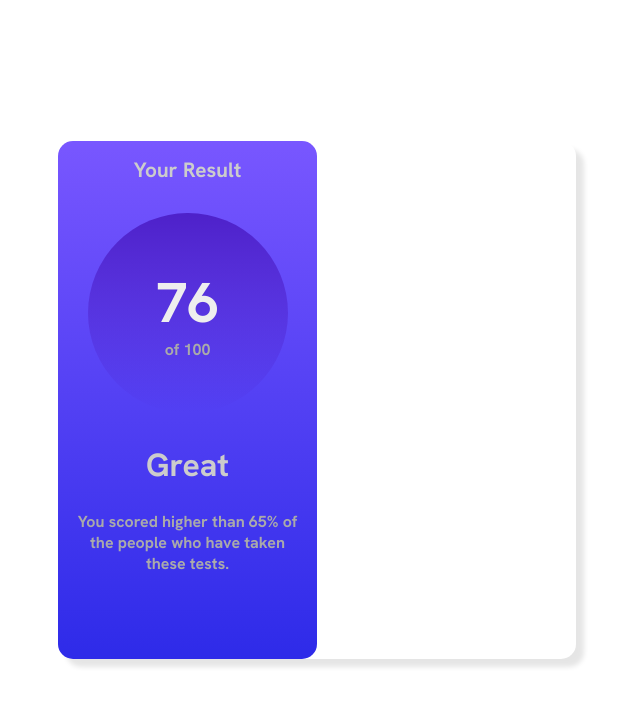
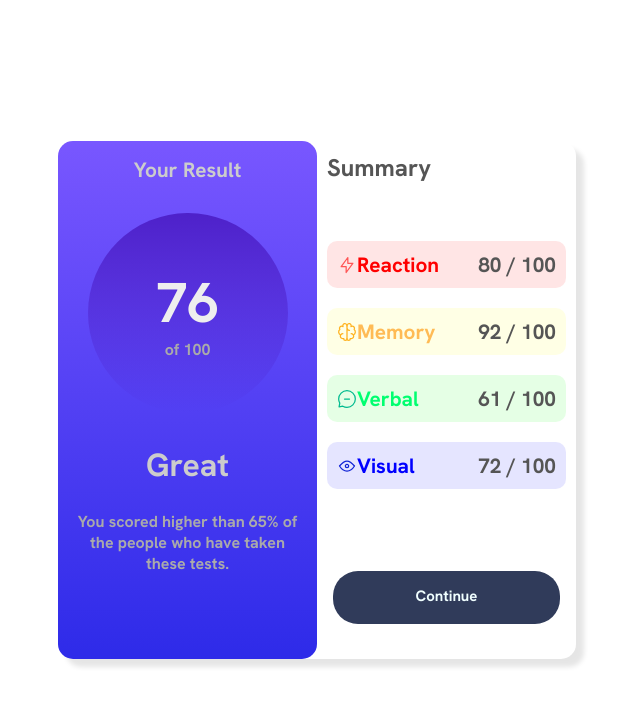
Before and after one commit to Aditharun89/learning-flexbox, a plain HTML site: page index.html in a window 1280 px wide. Shown: the whole page, without its empty margins (323-963 px from the left). Drawn offline with Linux system fonts and the light colour scheme.

Commit message:
Created the rightside

```diff
--- a/index.html
+++ b/index.html
@@ -26,6 +26,26 @@
                 <p class="description">You scored higher than 65% of <br> the people who have taken <br> these tests.</p>
             </footer>
         </section>
-
+        <section class="rightside">
+            <header class="headerrightside">
+                <h2 class="title">Summary</h2>
+            </header>
+            <section class="bodyrightside">
+                <ul class="list">
+                    <li class="red"><p class="reaction"><img src="./assets/images/icon-reaction.svg">
+                        </span> Reaction</p><span class="dec">80 <span>/ 100</span></span></li>
+                    <li class="yellow"><p class="memory"><img src="./assets/images/icon-memory.svg">
+                        </span> Memory</p><span class="dec">92 <span>/ 100</span></span></li>
+                    <li class="green"><p class="verbal"><img src="./assets/images/icon-verbal.svg">
+                        </span> Verbal</p><span class="dec">61 <span>/ 100</span></span></li>
+                    <li class="blue"><p class="visual"><img src="assets/images/icon-visual.svg">
+                        </span> Visual</p><span class="dec">72 <span>/ 100</span></span></li>
+                </ul>
+            </section>
+            <footer class="footerrightside">
+                <a href="#" class="button">Continue</a>
+            </footer>
+        </section>
+    </section>
         </body>
         </html>
--- a/styles.css
+++ b/styles.css
@@ -94,3 +94,131 @@ li {
     color: #aaa;
     padding-bottom: 70px;
 }
+.rightside {
+    display: flex;
+    flex-direction: column;
+    align-items: center;
+    justify-content: space-around;
+    height: 518px;
+    width: 259px;
+    border-radius: 15px;
+}
+
+.headerrightside {
+    width: 259px;
+}
+.title {
+    text-align: start;
+    font-size: 1.5rem;
+    color: #555;
+    padding-left: 10px;
+}
+
+.bodyrightside {
+    width: 259px;
+    height: 320px;
+    display: flex;
+    align-items: center;
+    justify-content: center;
+}
+
+.list {
+    display: flex;
+    flex-direction: column;
+    width: 259px;
+}
+
+.list li {
+    margin-bottom: 30px;
+    display: flex;
+    align-items: center;
+    justify-content: space-between;
+    margin: 10px;
+    border-radius: 10px;
+}
+
+.list li p {
+    font-size: 1.3rem;
+    padding: 10px;
+    font-weight: 600;
+    display: flex;
+    align-items: center;
+}
+
+.list li .dec {
+    font-size: 1.3rem;
+    font-weight: 600;
+    text-align: end;
+    padding: 10px;
+    color: #555;
+}
+
+.list li .dec span {
+    font-size: 1.3rem;
+    font-weight: 600;
+    text-align: end;
+    color: #555;
+}
+
+.footerrightside {
+    width: 259px;
+    height: 100px;
+    display: flex;
+    align-items: center;
+    justify-content: center;
+}
+
+.footerrightside .button {
+    width: 6cm;
+    height: 1.4cm;
+    padding: 0.8rem;
+    font-family: inherit;
+    text-align: center;
+    font-size: 15px;
+    color: azure;
+    border-radius: 25px;
+    outline: none;
+    border: 2px solid transparent;
+    font-weight: bold;
+    background-color:hsl(224, 30%, 27%);
+}
+
+.footerrightside .button:hover {
+    cursor: pointer;
+    border: 2px solid rgb(158, 158, 158);
+    background-color:blueviolet;
+}
+.red {
+    background: rgba(255, 0, 0, .1);
+}
+
+.reaction{
+    color: #ff0000;
+}
+
+
+.yellow {
+    background: rgba(255, 255, 0, .1);
+}
+.memory{
+    color: #fb5;
+}
+
+.green{
+    background: rgba(0, 255, 0, 0.1);
+}
+.verbal{
+    color: #00ff70;
+}
+
+.blue{
+    background: rgba(0, 0, 255, 0.1);
+}
+
+.visual{
+    color: #0000ff;
+}
+
+.material-symbols-outlined {
+    margin-right: 5px;
+}
```
